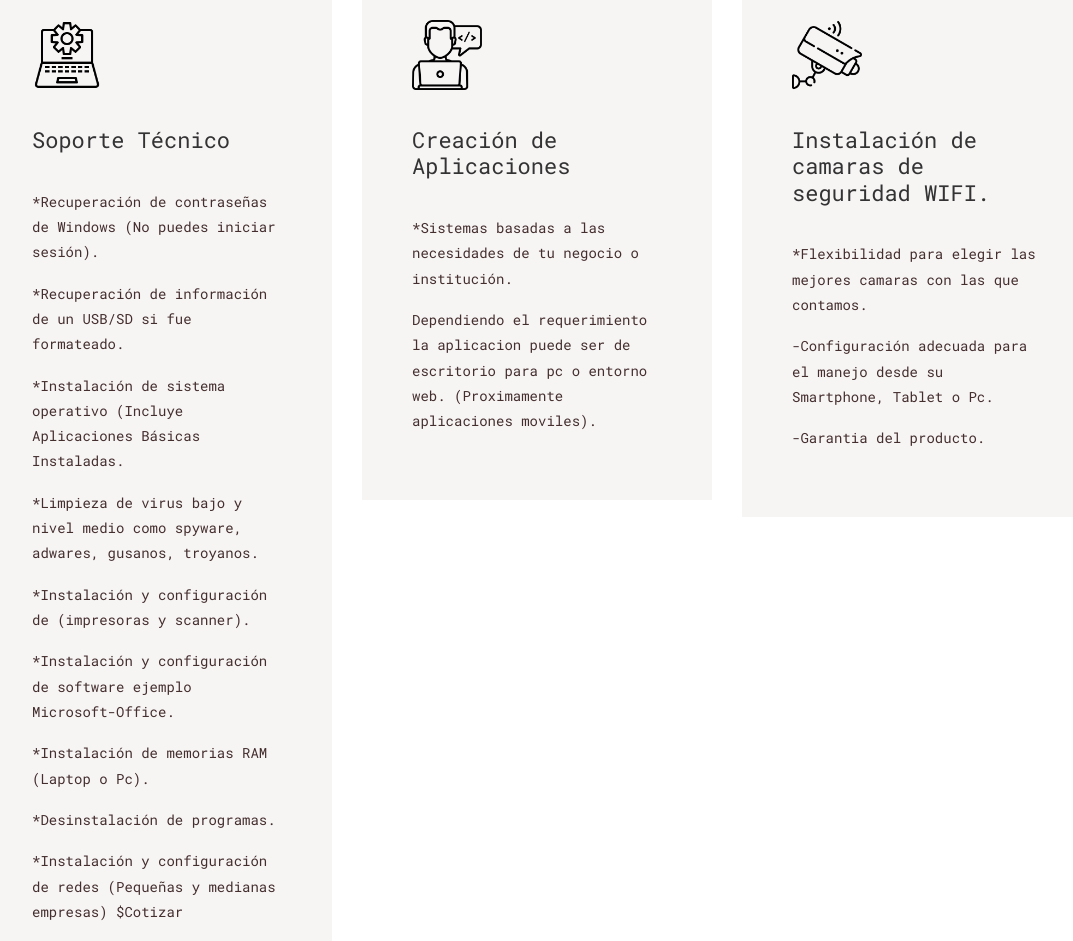
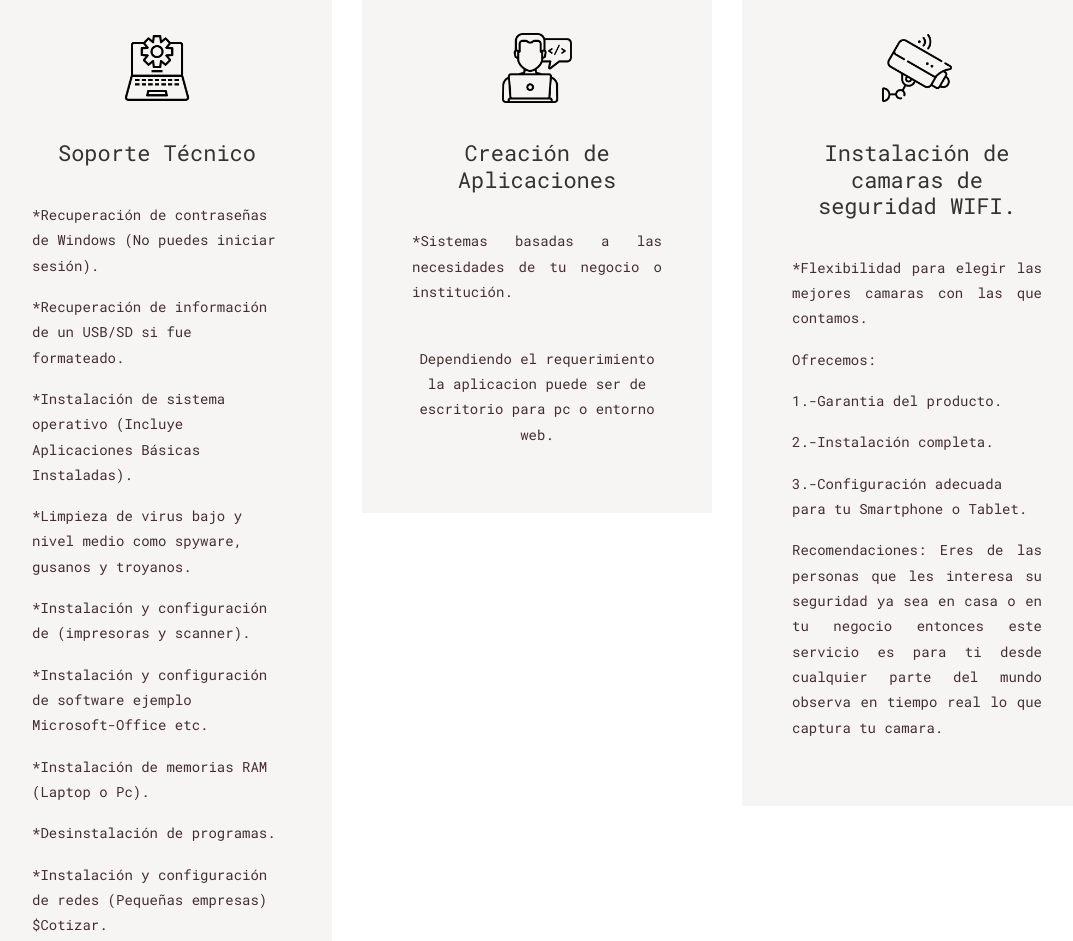
Before and after one commit to hernan-gava/Service, a plain HTML site: page index.html in a window 1280 px wide. Shown: the part 1580-2521 px from the top of the page, without its empty margins (103-1176 px from the left). Drawn offline with nearby package versions, Linux system fonts and the light colour scheme.

Commit message:
Cambios Significativos V1

```diff
--- a/index.html
+++ b/index.html
@@ -95,8 +95,8 @@
                 <div class="col-md-6">
                     <div class="message-box">
                         <h2>Perfil</h2>
-                        <p> Soy una persona responsable y activa, por durante casi un año eh desarrollado aplicaciones en las tecnologías más demandadas en el mercado como Java, con uso de ciertos frameworks como lo es Spring, JSF y PrimeFaces.</p>
-                        <p>Soy un apasionado por las tecnologías modernas me gusta compartir ideas, diseñar, implementar todo aquello que se pueda hacer a través de la computación y uso de herramientas tecnologicas para obtener soluciones optimas.</p>
+                        <p style="text-align: justify;"> Soy de nacionalidad Mexicana originario de Potzontepec Sultepec Edo, Méx. Soy una persona responsable y autodidacta, por durante casi un año eh desarrollado aplicaciones en las tecnologías más demandadas en el mercado como Java, con uso de ciertos frameworks como lo es Spring, JSF y PrimeFaces.</p>
+                        <p  style="text-align: justify;">Soy un apasionado por las tecnologías modernas me gusta compartir ideas, diseñar, implementar todo aquello que se pueda hacer a través de la computación y uso de herramientas tecnologicas para obtener soluciones optimas.</p>
 
                        <!--
                         <a href="#" class="sim-btn btn-hover-new" data-text="Download CV"><span>Download CV</span></a>-->
@@ -124,39 +124,48 @@
             <div class="row">
                 <div class="col-md-4">
                     <div class="service-item">
+                        <center>
                         <div class="first-service-icon service-icon"> </div>
-                        <h2>Soporte Técnico</h2>
+                        </center>
+                        <h2 style="text-align: center;">Soporte Técnico</h2>
                         <br>
                         <p>*Recuperación de contraseñas de Windows (No puedes iniciar sesión).</p>
                         <p>*Recuperación de información de un USB/SD si fue formateado.</p>
-                        <p>*Instalación de sistema operativo (Incluye Aplicaciones Básicas Instaladas.</p>
-                        <p>*Limpieza de virus bajo y nivel medio como spyware, adwares, gusanos, troyanos.</p>
+                        <p>*Instalación de sistema operativo (Incluye Aplicaciones Básicas Instaladas).</p>
+                        <p>*Limpieza de virus bajo y nivel medio como spyware, gusanos y troyanos.</p>
                         <p>*Instalación y configuración de (impresoras y scanner).</p>
-                        <p>*Instalación y configuración de software ejemplo Microsoft-Office.</p>
+                        <p>*Instalación y configuración de software ejemplo Microsoft-Office etc.</p>
                         <p>*Instalación de memorias RAM (Laptop o Pc).</p>
                         <p>*Desinstalación de programas.</p>
-                        <p>*Instalación y configuración de redes (Pequeñas y medianas empresas) $Cotizar</p>
+                        <p>*Instalación y configuración de redes (Pequeñas empresas) $Cotizar.</p>
                       </div>
                 </div><!-- end col -->
 
                 <div class="col-md-4">
                     <div class="service-item">
+                        <center>
                         <div class="second-service-icon service-icon"></div>
-                        <h2>Creación de Aplicaciones</h2>
+                        </center>
+                        <h2 style="text-align: center;">Creación de Aplicaciones</h2>
                         <br>
-                        <p>*Sistemas basadas a las necesidades de tu negocio o institución.</p>
-                        <p>Dependiendo el requerimiento la aplicacion puede ser de escritorio para pc o entorno web. (Proximamente aplicaciones moviles).</p>
+                        <p  style="text-align: justify;">*Sistemas basadas a las necesidades de tu negocio o institución.</p>                        					<br>
+                        <p  style="text-align: center;">Dependiendo el requerimiento la aplicacion puede ser de escritorio para pc o entorno web.</p>
                       </div>
                 </div><!-- end col -->
 
                 <div class="col-md-4">
                     <div class="service-item">
+                        <center>
                         <div class="third-service-icon service-icon"></div>
-                        <h2>Instalación de camaras de seguridad WIFI.</h2>
+                        </center>
+                        <h2 style="text-align: center;">Instalación de camaras de seguridad WIFI.</h2>
                         <br>
-                        <p>*Flexibilidad para elegir las mejores camaras con las que contamos.</p>
-                        <p>-Configuración adecuada para el manejo desde su Smartphone, Tablet o Pc.</p>
-                        <p>-Garantia del producto.</p>
+                        <p style="text-align: justify;">*Flexibilidad para elegir las mejores camaras con las que contamos.</p>
+                        <p> Ofrecemos:
+                        <p>1.-Garantia del producto.</p>
+                        <p>2.-Instalación completa.</p>
+                        <p>3.-Configuración adecuada para tu Smartphone o Tablet.</p>
+                        <p style="text-align: justify;">Recomendaciones: Eres de las personas que les interesa su seguridad ya sea en casa o en tu negocio entonces este servicio es para ti desde cualquier parte del mundo observa en tiempo real lo que captura tu camara.</p>
                       </div>
                 </div><!-- end col -->
 
@@ -169,7 +178,7 @@
 		<div class="container">
 			<div class="section-title text-left">
                 <h3>Portafolio</h3>
-                <p>En la siguiente seccion te comparto un par de imagenes de algunos proyectos que ya eh realizado :)</p>
+                <p>En la siguiente sección te comparto un par de imagenes de algunos proyectos que ya eh realizado :)</p>
             </div><!-- end title -->
 
 			<div class="gallery-menu row">
--- a/js/headline.js
+++ b/js/headline.js
@@ -11,8 +11,8 @@ jQuery(document).ready(function($){
 		selectionDuration = 900,
 		typeAnimationDelay = selectionDuration + 800,
 		//clip effect
-		revealDuration = 1700,
-		revealAnimationDelay = 2400;
+		revealDuration = 1500,
+		revealAnimationDelay = 2150;
 
 	initHeadline();
 
--- a/style.css
+++ b/style.css
@@ -704,6 +704,7 @@ xclip
     background-image: url(images/configuration.png);
     align-content: center;
     text-align: justify;
+
 }
 
 .service-item:hover .first-service-icon {
@@ -1532,7 +1533,6 @@ hr.invis1 {
     left: 10px;
     right: 10px;
     bottom: 10px;
-    background: rgba(51, 51, 51, 0.80);
     color: #35424C;
     opacity: 0;
     -webkit-transition: all .5s;
@@ -2546,7 +2546,7 @@ select.mobile-device {
 .back-to-top {
     position: fixed;
     right: 15px;
-    bottom: 120px;
+    bottom: 115px;
     z-index: 1000;
     width: 52px;
     height: 40px;
```
